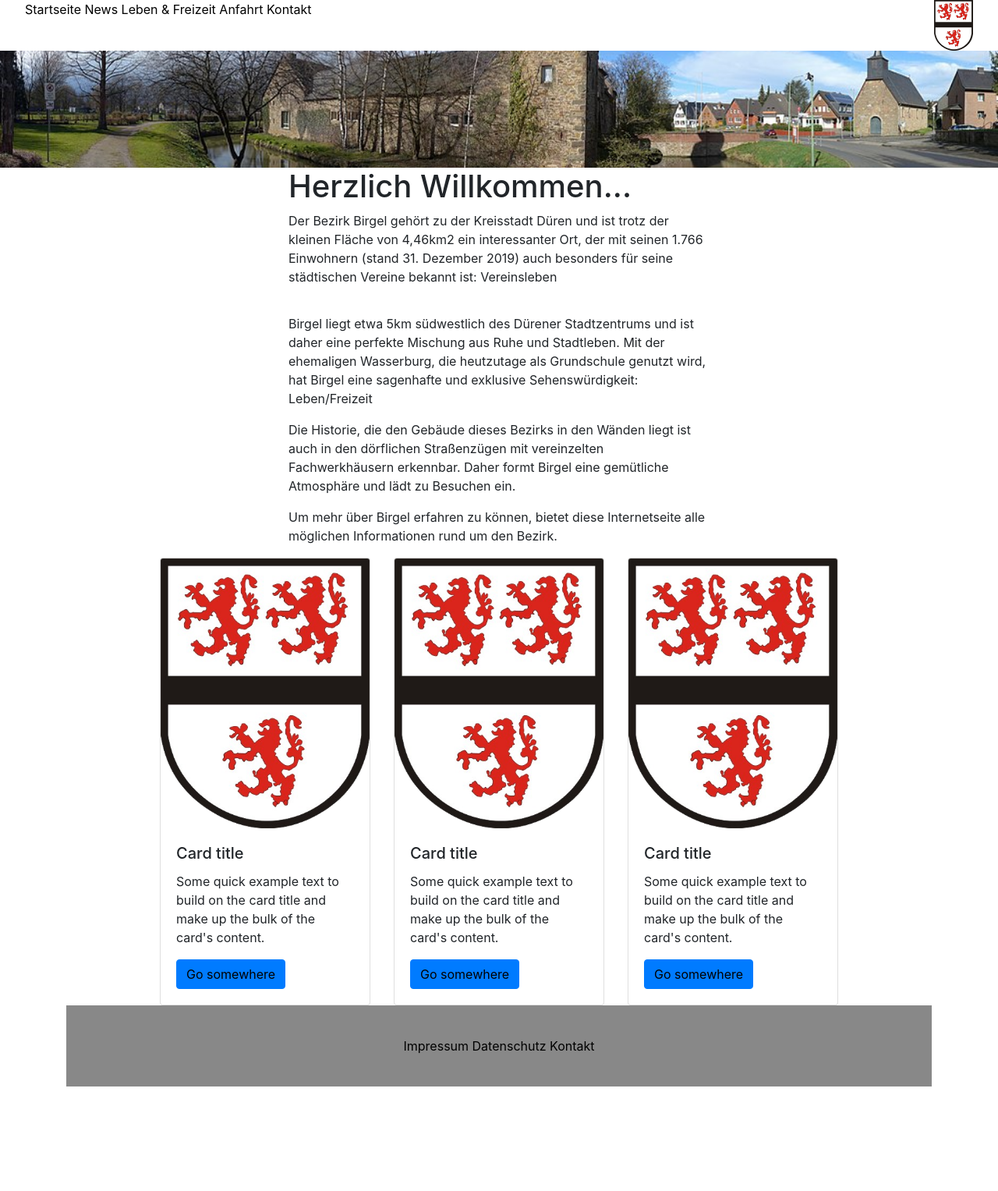
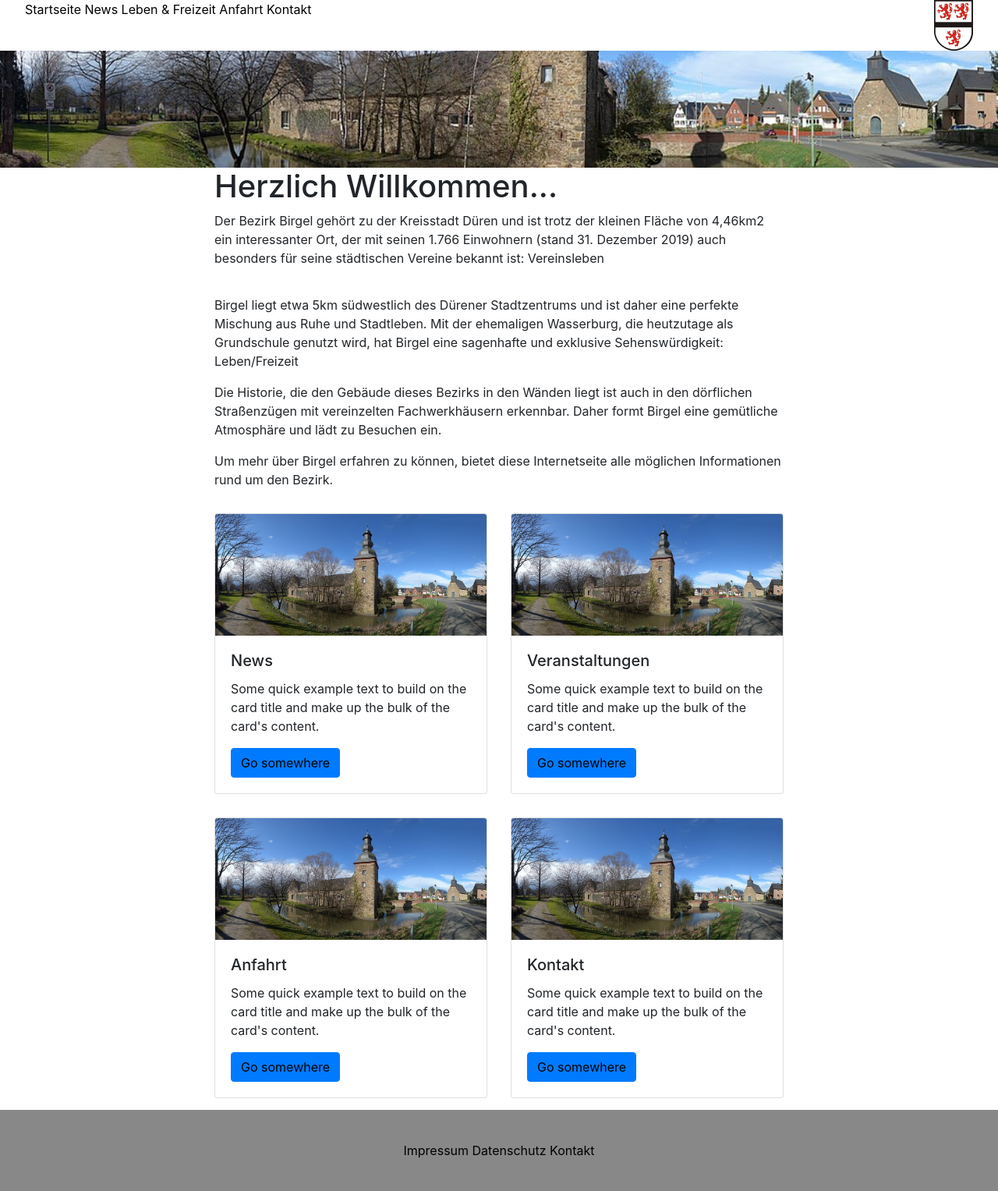
Before and after one commit to FlorianZasada/Webtechnologien-Projekt, a PHP site: page / in a window 1280 px wide. Shown: the whole page at 78% size. Before the commit the page ends 1393 px from the top, so only its background shows below. Run offline with PHP 8.4, Linux system fonts and the light colour scheme; some libraries are stand-ins or nearby versions.

Commit message:
layout anpassen

```diff
--- a/css/startseite/main.css
+++ b/css/startseite/main.css
@@ -80,6 +80,7 @@ a:visited {
     padding-bottom: 20px;
 }
 
+
 .article {
     width: 100%;
 }
@@ -98,6 +99,15 @@ a:visited {
 }
 
 .preview-card {
-    max-width: 300px;
-    min-width: 100px;
+    margin-bottom: 15px;
+    margin-top: 15px;
 }
+
+@media (max-width: 400px) {
+  .preview-card {
+    -ms-flex-preferred-size: 0;
+    flex-basis: 0;
+    -ms-flex-positive: 1;
+    flex-grow: 1;
+    max-width: 100%;
+}
--- a/index.html
+++ b/index.html
@@ -29,7 +29,7 @@
 
     <div class="container">
         <div class="row justify-content-center">
-            <div class="col-md-6">
+            <div class="col-md-8">
                 <div id="description">
                     <h1>Herzlich Willkommen...</h1>
                     <p>Der Bezirk Birgel gehört zu der Kreisstadt Düren und ist trotz der kleinen Fläche von 4,46km2 ein interessanter Ort, der mit seinen 1.766 Einwohnern (stand 31. Dezember 2019) auch besonders für seine städtischen Vereine bekannt ist: Vereinsleben</p>
@@ -45,36 +45,49 @@
                 <div class="article">
                     <p>Um mehr über Birgel erfahren zu können, bietet diese Internetseite alle möglichen Informationen rund um den Bezirk.</p>
                 </div>
-        </div>
 
-        <div class="row justify-content-around">
-            <div class="col-4 preview-card">
+                <div class="row justify-content-between">
+                    <div class="col-6 preview-card">
                         <div class="card">
-                    <img src="pics/Wappen_Birgel_Dueren.png" class="card-img-top" alt="...">
+                            <img src="pics/Dueren_Banner.jpg" class="card-img-top" alt="...">
                             <div class="card-body">
-                        <h5 class="card-title">Card title</h5>
+                                <h5 class="card-title">News</h5>
                                 <p class="card-text">Some quick example text to build on the card title and     make up the bulk of the card's content.</p>
                                 <a href="#" class="btn btn-primary">Go somewhere</a>
                             </div>
                         </div>
                     </div>
-            <div class="col-4 preview-card">
+                    <div class="col-6 preview-card">
                         <div class="card">
-                    <img src="pics/Wappen_Birgel_Dueren.png" class="card-img-top" alt="...">
+                            <img src="pics/Dueren_Banner.jpg" class="card-img-top" alt="...">
                             <div class="card-body">
-                        <h5 class="card-title">Card title</h5>
+                                <h5 class="card-title">Veranstaltungen</h5>
                                 <p class="card-text">Some quick example text to build on the card title and     make up the bulk of the card's content.</p>
                                 <a href="#" class="btn btn-primary">Go somewhere</a>
                             </div>
                         </div>
                     </div>
-            <div class="col-4 preview-card">
+                </div>
+                <div class="row justify-content-between">
+                    <div class="col-6 preview-card">
                         <div class="card">
-                    <img src="pics/Wappen_Birgel_Dueren.png" class="card-img-top" alt="...">
+                            <img src="pics/Dueren_Banner.jpg" class="card-img-top" alt="...">
                             <div class="card-body">
-                        <h5 class="card-title">Card title</h5>
+                                <h5 class="card-title">Anfahrt</h5>
                                 <p class="card-text">Some quick example text to build on the card title and     make up the bulk of the card's content.</p>
                                 <a href="#" class="btn btn-primary">Go somewhere</a>
+                            </div>
+                        </div>
+                    </div>
+                    <div class="col-6 preview-card">
+                        <div class="card">
+                            <img src="pics/Dueren_Banner.jpg" class="card-img-top" alt="...">
+                            <div class="card-body">
+                                <h5 class="card-title">Kontakt</h5>
+                                <p class="card-text">Some quick example text to build on the card title and     make up the bulk of the card's content.</p>
+                                <a href="#" class="btn btn-primary">Go somewhere</a>
+                            </div>
+                        </div>
                     </div>
                 </div>
             </div>
```
Lines whose indentation alone changed are shown as unchanged.
